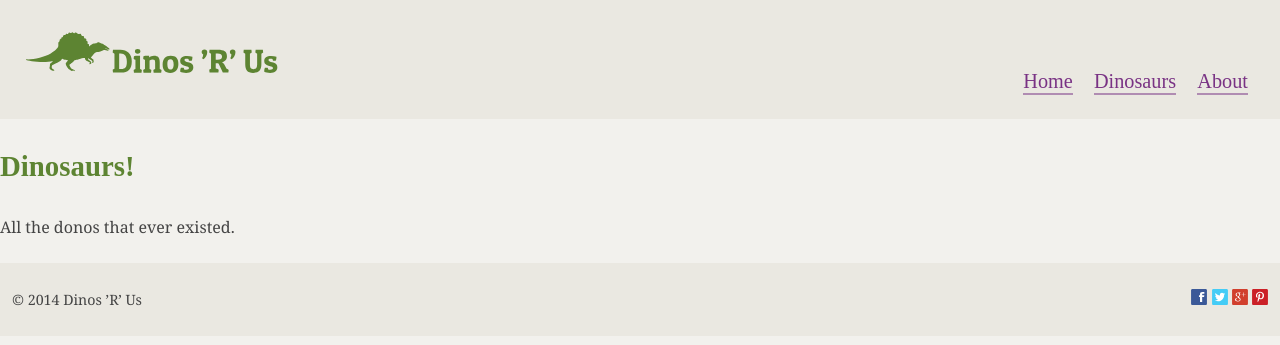
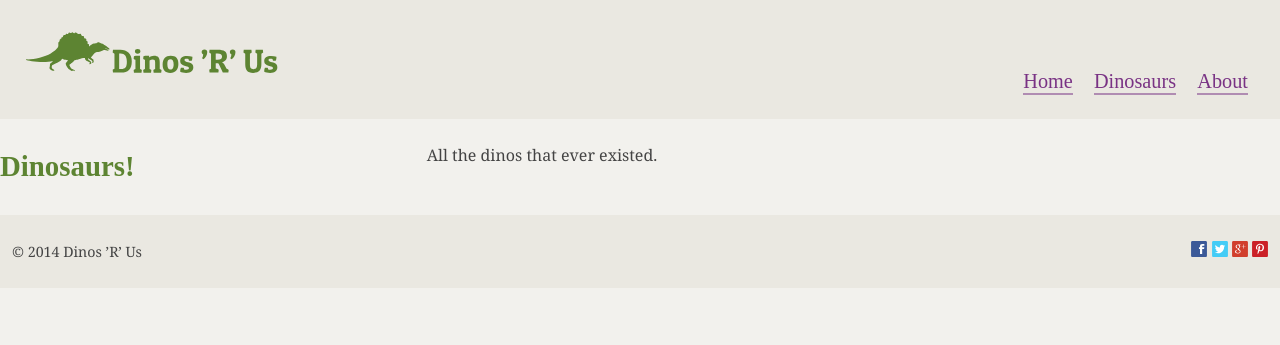
Before and after one commit to chan0345/inclass-ecommerce, a Jekyll site: the page built from dinosaurs.html, in a window 1280 px wide. Shown: the top 345 px of the page. Built offline with Jekyll 4.4.1, drawn with Linux system fonts in a browser that asks for light colours; some web fonts are replaced; Markdown is read by kramdown in place of the engine named in the settings.

Commit message:
Added grid to dinosaurs.html

```diff
--- a/dinosaurs.html
+++ b/dinosaurs.html
@@ -1,6 +1,11 @@
 ---
 layout: default
 ---
-
-<h1>Dinosaurs!</h1>
-<p>All the donos that ever existed.</p>
+<div class="grid">
+	<div class="unit unit-s-1 unit-m-1-2 unit-l-1-3">
+		<h1>Dinosaurs!</h1>
+	</div>
+	<div class="unit unit-s-1 unit-m-1-2 unit-l-2-3">
+		<p>All the dinos that ever existed.</p>
+	</div>
+</div>
```
